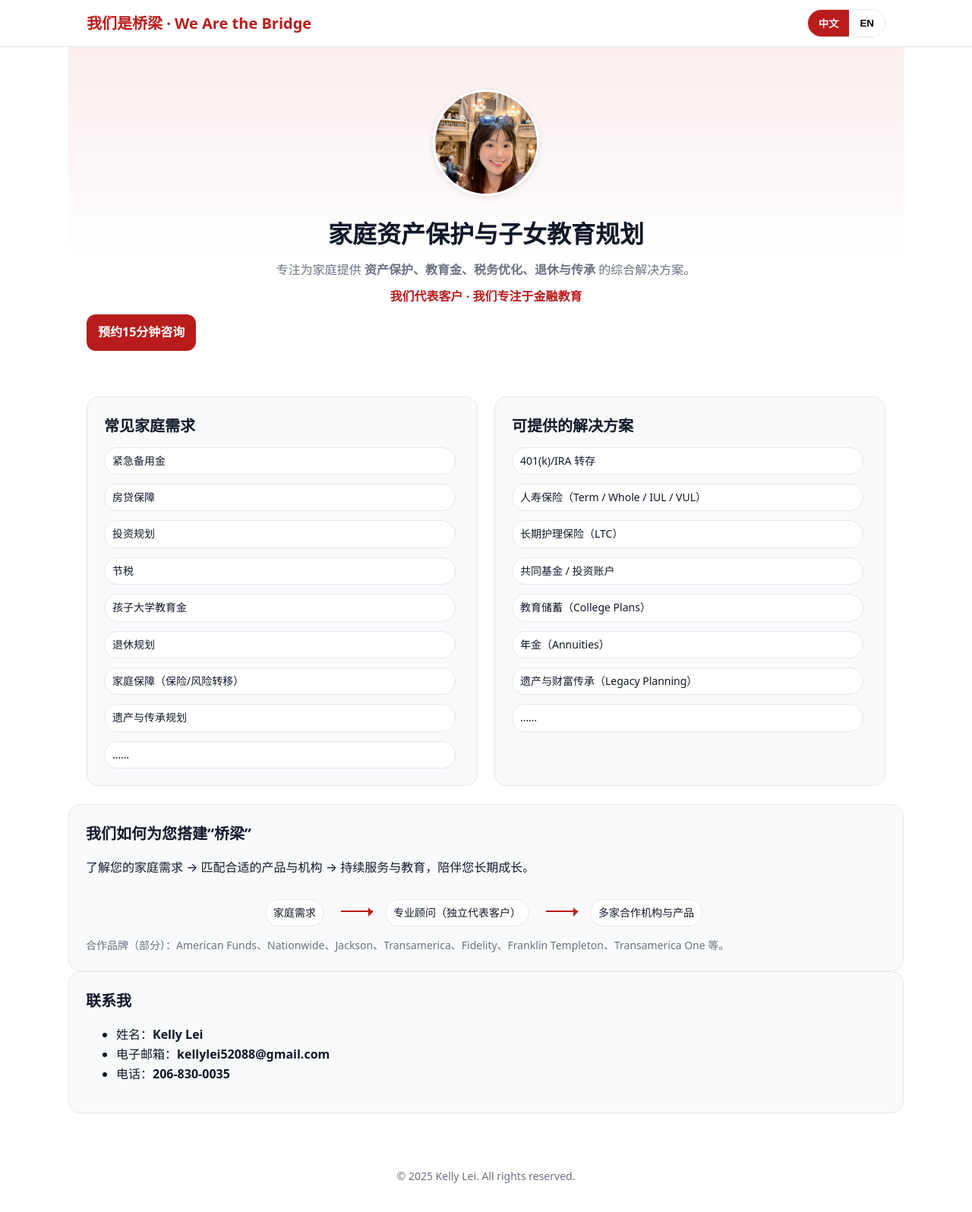
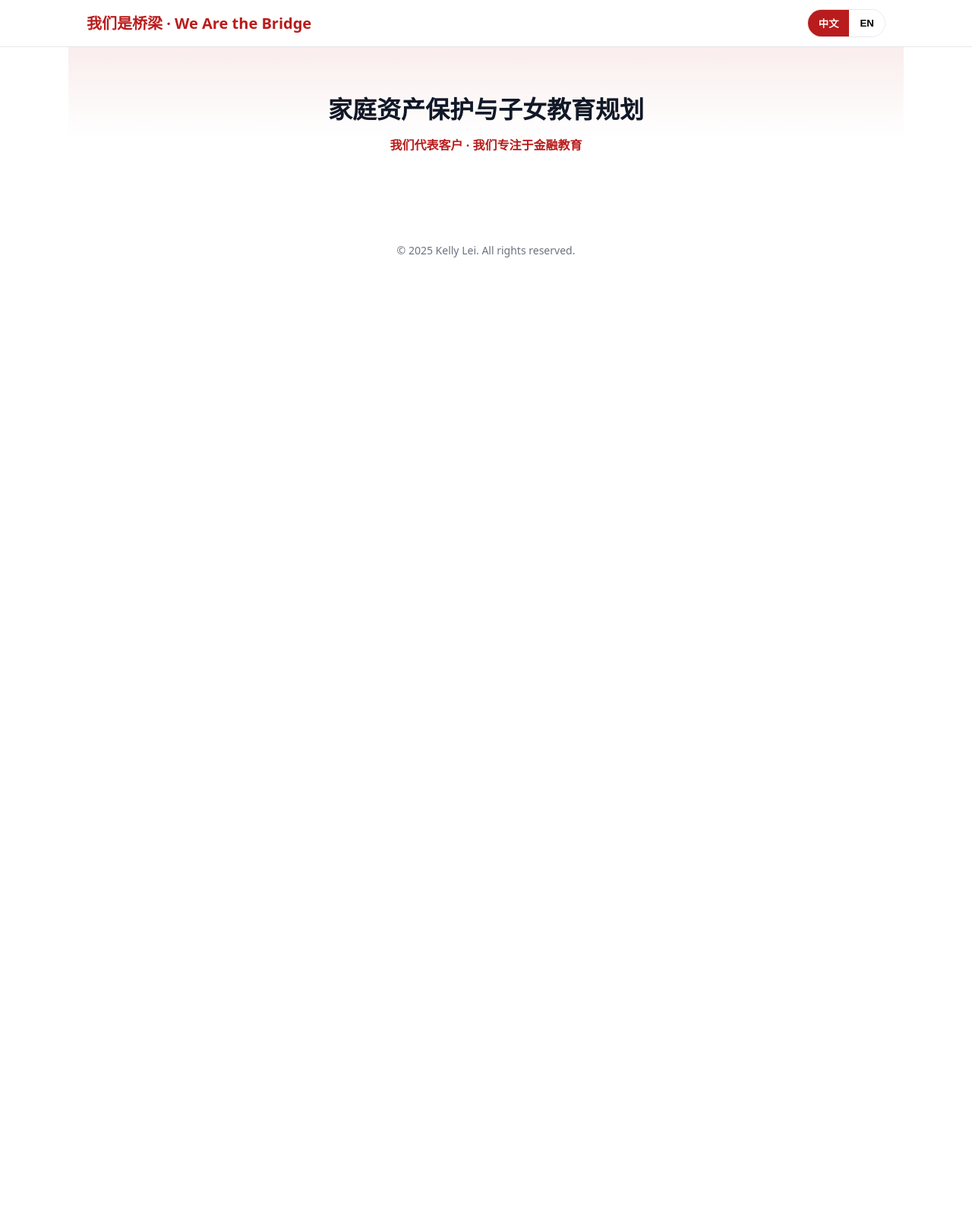
Before and after one commit to kellyfinancial/kelly-financial-services, a plain HTML site: page index.html in a window 1280 px wide. Shown: the whole page at 76% size. After the commit the page ends 800 px from the top, so only its background shows below. Drawn offline with Linux system fonts and the light colour scheme.

Commit message:
Update index.html

```diff
--- a/index.html
+++ b/index.html
@@ -3,49 +3,52 @@
 <head>
   <meta charset="utf-8" />
   <meta name="viewport" content="width=device-width, initial-scale=1" />
-  <title>Kelly-Financial-Service-Business</title>
+  <title>Kelly Financial Services | 西雅图财务规划 Seattle Financial Planning</title>
+
+  <!-- 你的 SEO / OG Meta（保留即可） -->
+
   <style>
-    :root {
-      --bg: #ffffff;
-      --fg: #111827;
-      --muted: #6b7280;
-      --brand: #b91c1c;
-      --accent: #0ea5e9;
-      --card: #f9fafb;
-      --ring: rgba(14,165,233,.35);
-    }
-    * { box-sizing: border-box; }
-    body { margin:0; font-family: system-ui, -apple-system, Segoe UI, Roboto, Helvetica, Arial, "Noto Sans", "PingFang SC", "Hiragino Sans GB", "Microsoft YaHei", sans-serif; color:var(--fg); background:var(--bg); line-height:1.6; }
-    a { color: var(--accent); text-decoration: none; }
-    .container { max-width: 1100px; margin: 0 auto; padding: 24px; }
-    header { position: sticky; top:0; backdrop-filter: blur(8px); background: rgba(255,255,255,.85); border-bottom: 1px solid #e5e7eb; z-index: 10; }
-    .nav { display:flex; align-items:center; justify-content:space-between; gap:16px; padding: 12px 24px; }
-    .brand { display:flex; align-items:center; gap:10px; font-weight:800; font-size:20px; color: var(--brand); }
-    .lang-toggle { display:flex; border:1px solid #e5e7eb; border-radius: 999px; overflow:hidden; }
-    .lang-toggle button { padding:8px 14px; background:#fff; border:0; cursor:pointer; font-weight:600; }
-    .lang-toggle button.active { background: var(--brand); color:#fff; }
-    .hero { padding: 56px 24px 36px; text-align:center; background: linear-gradient(180deg, rgba(185,28,28,.08), transparent 65%); }
-    .hero img { width: 140px; height: 140px; border-radius: 50%; object-fit: cover; margin-bottom: 16px; border:3px solid #fff; box-shadow: 0 2px 8px rgba(0,0,0,0.1); }
-    .hero h1 { font-size: 32px; margin:0 0 10px; }
-    .hero p { margin: 6px 0; color: var(--muted); }
-    .hero .tagline { font-weight: 700; color: var(--brand); margin-top: 10px; }
-    .grid { display:grid; grid-template-columns: 1fr; gap: 22px; }
-    @media (min-width:900px){ .grid-2 { grid-template-columns: 1fr 1fr; } }
-    .card { background: var(--card); border:1px solid #e5e7eb; border-radius:16px; padding:22px; }
-    .card h3 { margin:0 0 8px; font-size: 20px; }
-    .list { display:grid; gap:8px; }
-    .pill { display:inline-block; background:#fff; border:1px solid #e5e7eb; padding:6px 10px; border-radius:999px; margin:4px 6px 0 0; font-size:14px; }
-    .bridge { display:flex; align-items:center; justify-content:center; gap:16px; flex-wrap:wrap; padding: 8px 0 0; }
-    .arrow { width:42px; height:2px; background: var(--brand); position:relative; }
-    .arrow::after { content:""; position:absolute; right:-6px; top:-4px; border:6px solid transparent; border-left-color: var(--brand); }
-    .cta { display:flex; gap:12px; flex-wrap:wrap; margin-top:10px; }
-    .btn { display:inline-block; padding:10px 14px; border-radius:12px; border:1px solid #e5e7eb; background:#fff; font-weight:700; cursor:pointer; }
-    .btn.primary { background: var(--brand); color:#fff; border-color: transparent; box-shadow: 0 0 0 0 rgba(14,165,233,0); }
-    .btn.primary:focus, .btn.primary:hover { box-shadow: 0 0 0 6px var(--ring); }
-    footer { margin: 48px 0 24px; color: var(--muted); font-size: 14px; text-align:center; }
-    main[lang] { display:none; }
-    main[lang].show { display:block; }
+    :root { --bg:#fff; --fg:#111827; --muted:#6b7280; --brand:#b91c1c; --accent:#0ea5e9; --card:#f9fafb; --ring:rgba(14,165,233,.35); }
+    *{box-sizing:border-box;}
+    body{margin:0;font-family:system-ui,-apple-system,Segoe UI,Roboto,Helvetica,Arial,"Noto Sans","PingFang SC","Hiragino Sans GB","Microsoft YaHei",sans-serif;color:var(--fg);background:var(--bg);line-height:1.6;}
+    a{color:var(--accent);text-decoration:none;}
+    .container{max-width:1100px;margin:0 auto;padding:24px;}
+    header{position:sticky;top:0;backdrop-filter:blur(8px);background:rgba(255,255,255,.85);border-bottom:1px solid #e5e7eb;z-index:10;}
+    .nav{display:flex;align-items:center;justify-content:space-between;gap:16px;padding:12px 24px;}
+    .brand{display:flex;align-items:center;gap:10px;font-weight:800;font-size:20px;color:var(--brand);}
+    .lang-toggle{display:flex;border:1px solid #e5e7eb;border-radius:999px;overflow:hidden;}
+    .lang-toggle button{padding:8px 14px;background:#fff;border:0;cursor:pointer;font-weight:600;}
+    .lang-toggle button.active{background:var(--brand);color:#fff;}
+    .hero{padding:56px 24px 36px;text-align:center;background:linear-gradient(180deg, rgba(185,28,28,.08), transparent 65%);}
+    .hero img{width:140px;height:140px;border-radius:50%;object-fit:cover;margin-bottom:16px;border:3px solid #fff;box-shadow:0 2px 8px rgba(0,0,0,0.1);}
+    .hero h1{font-size:32px;margin:0 0 10px;}
+    .hero p{margin:6px 0;color:var(--muted);}
+    .hero .tagline{font-weight:700;color:var(--brand);margin-top:10px;}
+    .grid{display:grid;grid-template-columns:1fr;gap:22px;}
+    @media (min-width:900px){ .grid-2{grid-template-columns:1fr 1fr;} }
+    .card{background:var(--card);border:1px solid #e5e7eb;border-radius:16px;padding:22px;}
+    .card h3{margin:0 0 8px;font-size:20px;}
+    .list{display:grid;gap:8px;}
+    .pill{display:inline-block;background:#fff;border:1px solid #e5e7eb;padding:6px 10px;border-radius:999px;margin:4px 6px 0 0;font-size:14px;}
+    .bridge{display:flex;align-items:center;justify-content:center;gap:16px;flex-wrap:wrap;padding:8px 0 0;}
+    .arrow{width:42px;height:2px;background:var(--brand);position:relative;}
+    .arrow::after{content:"";position:absolute;right:-6px;top:-4px;border:6px solid transparent;border-left-color:var(--brand);}
+    .cta{display:flex;gap:12px;flex-wrap:wrap;margin-top:10px;}
+    .btn{display:inline-block;padding:10px 14px;border-radius:12px;border:1px solid #e5e7eb;background:#fff;font-weight:700;cursor:pointer;}
+    .btn.primary{background:var(--brand);color:#fff;border-color:transparent;box-shadow:0 0 0 0 rgba(14,165,233,0);}
+    .btn.primary:focus,.btn.primary:hover{box-shadow:0 0 0 6px var(--ring);}
+    footer{margin:48px 0 24px;color:var(--muted);font-size:14px;text-align:center;}
+    /* ✅ 默认显示中文，英文先隐藏（无脚本也不会空白） */
+    main[lang]{display:block;}
+    #en{display:none;}
   </style>
+
+  <noscript>
+    <style>
+      /* 没有 JS 时，两个语言都显示 */
+      #en { display:block !important; }
+    </style>
+  </noscript>
 </head>
 <body>
   <header>
@@ -58,125 +61,21 @@
     </div>
   </header>
 
-  <main id="zh" lang="zh-Hans" class="show">
+  <!-- 中文 -->
+  <main id="zh" lang="zh-Hans">
+    <!-- 你的中文内容 -->
     <section class="hero container">
-      <img src="IMG_3160.JPG" alt="Kelly Lei" />
       <h1>家庭资产保护与子女教育规划</h1>
-      <p>专注为家庭提供 <strong>资产保护、教育金、税务优化、退休与传承</strong> 的综合解决方案。</p>
       <p class="tagline">我们代表客户 · 我们专注于金融教育</p>
-      <div class="cta">
-        <a class="btn primary" href="#contact">预约15分钟咨询</a>
-      </div>
-    </section>
-    <section class="container grid grid-2" id="services">
-      <div class="card">
-        <h3>常见家庭需求</h3>
-        <div class="list">
-          <span class="pill">紧急备用金</span>
-          <span class="pill">房贷保障</span>
-          <span class="pill">投资规划</span>
-          <span class="pill">节税</span>
-          <span class="pill">孩子大学教育金</span>
-          <span class="pill">退休规划</span>
-          <span class="pill">家庭保障（保险/风险转移）</span>
-          <span class="pill">遗产与传承规划</span>
-          <span class="pill">……</span>
-        </div>
-      </div>
-      <div class="card">
-        <h3>可提供的解决方案</h3>
-        <div class="list">
-          <span class="pill">401(k)/IRA 转存</span>
-          <span class="pill">人寿保险（Term / Whole / IUL / VUL）</span>
-          <span class="pill">长期护理保险（LTC）</span>
-          <span class="pill">共同基金 / 投资账户</span>
-          <span class="pill">教育储蓄（College Plans）</span>
-          <span class="pill">年金（Annuities）</span>
-          <span class="pill">遗产与财富传承（Legacy Planning）</span>
-          <span class="pill">……</span>
-        </div>
-      </div>
-    </section>
-    <section class="container card">
-      <h3>我们如何为您搭建“桥梁”</h3>
-      <p>了解您的家庭需求 → 匹配合适的产品与机构 → 持续服务与教育，陪伴您长期成长。</p>
-      <div class="bridge" aria-hidden="true">
-        <div class="pill">家庭需求</div>
-        <div class="arrow"></div>
-        <div class="pill">专业顾问（独立代表客户）</div>
-        <div class="arrow"></div>
-        <div class="pill">多家合作机构与产品</div>
-      </div>
-      <div style="margin-top:14px; color:var(--muted); font-size:14px;">合作品牌（部分）：American Funds、Nationwide、Jackson、Transamerica、Fidelity、Franklin Templeton、Transamerica One 等。</div>
-    </section>
-    <section class="container card" id="contact">
-      <h3>联系我</h3>
-      <ul>
-        <li>姓名：<strong>Kelly Lei</strong></li>
-        <li>电子邮箱：<strong>kellylei52088@gmail.com</strong></li>
-        <li>电话：<strong>206-830-0035</strong></li>
-      </ul>
     </section>
   </main>
 
+  <!-- 英文 -->
   <main id="en" lang="en">
+    <!-- your English content -->
     <section class="hero container">
-      <img src="IMG_3160.JPG" alt="Kelly Lei" />
       <h1>Family Asset Protection & Education Planning</h1>
-      <p>I help families with <strong>protection, college funding, tax efficiency, retirement, and legacy</strong> through clear, client-first financial education.</p>
       <p class="tagline">We represent our clients · We focus on financial education</p>
-      <div class="cta">
-        <a class="btn primary" href="#contact-en">Book a 15‑min intro call</a>
-      </div>
-    </section>
-    <section class="container grid grid-2" id="services-en">
-      <div class="card">
-        <h3>Common Needs</h3>
-        <div class="list">
-          <span class="pill">Emergency Fund</span>
-          <span class="pill">Mortgage Coverage</span>
-          <span class="pill">Investment Planning</span>
-          <span class="pill">Save Tax</span>
-          <span class="pill">Kids’ College Education</span>
-          <span class="pill">Retirement</span>
-          <span class="pill">Protection (Insurance / Risk Transfer)</span>
-          <span class="pill">Estate Planning</span>
-          <span class="pill">…</span>
-        </div>
-      </div>
-      <div class="card">
-        <h3>Solutions</h3>
-        <div class="list">
-          <span class="pill">401(k)/IRA Rollover</span>
-          <span class="pill">Life Insurance (Term / Whole / IUL / VUL)</span>
-          <span class="pill">LTC Insurance</span>
-          <span class="pill">Mutual Funds / Investment Accounts</span>
-          <span class="pill">College Plans</span>
-          <span class="pill">Annuities</span>
-          <span class="pill">Legacy Planning</span>
-          <span class="pill">…</span>
-        </div>
-      </div>
-    </section>
-    <section class="container card">
-      <h3>How the “Bridge” Works</h3>
-      <p>We learn your goals → map them to the right products & institutions → deliver ongoing service and education.</p>
-      <div class="bridge" aria-hidden="true">
-        <div class="pill">Client Needs</div>
-        <div class="arrow"></div>
-        <div class="pill">Independent Advisor (client-first)</div>
-        <div class="arrow"></div>
-        <div class="pill">Multiple Partners & Solutions</div>
-      </div>
-      <div style="margin-top:14px; color:var(--muted); font-size:14px;">Selected partners: American Funds, Nationwide, Jackson, Transamerica, Fidelity, Franklin Templeton, Transamerica One, and more.</div>
-    </section>
-    <section class="container card" id="contact-en">
-      <h3>Contact</h3>
-      <ul>
-        <li>Name: <strong>Kelly Lei</strong></li>
-        <li>Email: <strong>kellylei52088@gmail.com</strong></li>
-        <li>Phone: <strong>206-830-0035</strong></li>
-      </ul>
     </section>
   </main>
 
@@ -185,17 +84,24 @@
   </footer>
 
   <script>
+    document.addEventListener("DOMContentLoaded", () => {
       const zh = document.getElementById('zh');
       const en = document.getElementById('en');
       const btnZh = document.getElementById('btn-zh');
       const btnEn = document.getElementById('btn-en');
+
       function setLang(lang){
-      if(lang==='zh'){ zh.classList.add('show'); en.classList.remove('show'); btnZh.classList.add('active'); btnEn.classList.remove('active'); document.documentElement.lang='zh-Hans'; }
-      else { en.classList.add('show'); zh.classList.remove('show'); btnEn.classList.add('active'); btnZh.classList.remove('active'); document.documentElement.lang='en'; }
+        if(lang==='zh'){ zh.style.display='block'; en.style.display='none'; document.documentElement.lang='zh-Hans'; btnZh.classList.add('active'); btnEn.classList.remove('active'); }
+        else { en.style.display='block'; zh.style.display='none'; document.documentElement.lang='en'; btnEn.classList.add('active'); btnZh.classList.remove('active'); }
       }
-    btnZh.addEventListener('click',()=>setLang('zh'));
-    btnEn.addEventListener('click',()=>setLang('en'));
-    document.getElementById('y').textContent = new Date().getFullYear();
+
+      // 默认中文
+      setLang('zh');
+
+      btnZh?.addEventListener('click',()=>setLang('zh'));
+      btnEn?.addEventListener('click',()=>setLang('en'));
+      const y=document.getElementById('y'); if(y) y.textContent=new Date().getFullYear();
+    });
   </script>
 </body>
 </html>
```
Lines whose indentation alone changed are shown as unchanged.
